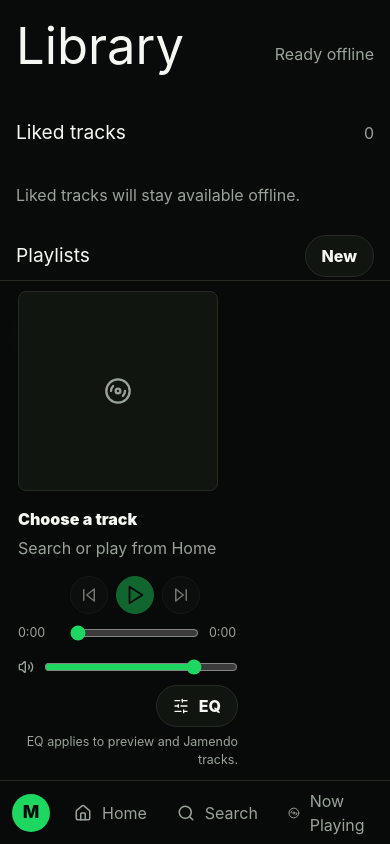
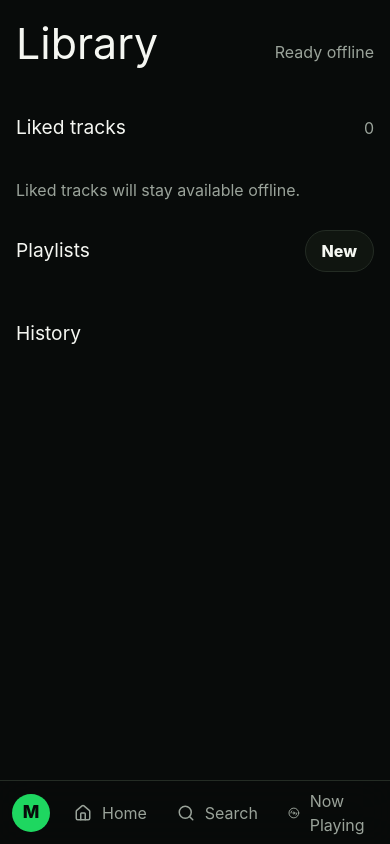
Before and after one commit to Yumekaz/music, a React (Vite) app in the folder client/: page /library in a window 390 px wide. Built offline with nearby package versions, Linux system fonts and the light colour scheme.

Commit message:
Polish hero and responsive playback layout

```diff
--- a/client/index.html
+++ b/client/index.html
@@ -5,6 +5,7 @@
     <meta name="viewport" content="width=device-width, initial-scale=1.0" />
     <meta name="theme-color" content="#0b0f0d" />
     <meta name="description" content="Music App V3" />
+    <link rel="icon" type="image/svg+xml" href="/icons/icon.svg" />
     <title>Music App V3</title>
   </head>
   <body>
--- a/client/src/components/layout/AppShell.jsx
+++ b/client/src/components/layout/AppShell.jsx
@@ -3,13 +3,15 @@ import { OfflineBanner } from "./OfflineBanner.jsx";
 import { Sidebar } from "../sidebar/Sidebar.jsx";
 import { Player } from "../player/Player.jsx";
 import { useOnlineStatus } from "../../hooks/useOnlineStatus.js";
+import { usePlayerStore } from "../../store/playerStore.js";
 
 export function AppShell() {
   const online = useOnlineStatus();
   const location = useLocation();
+  const hasCurrentTrack = usePlayerStore((state) => Boolean(state.currentTrack));
 
   return (
-    <div className="app-shell" data-route={location.pathname}>
+    <div className="app-shell" data-route={location.pathname} data-player={hasCurrentTrack ? "active" : "idle"}>
       <Sidebar />
       <OfflineBanner online={online} />
       <main className="main-surface">
--- a/client/src/components/player/Player.jsx
+++ b/client/src/components/player/Player.jsx
@@ -61,7 +61,9 @@ export function Player({ online }) {
     if (!online && isPlaying) pause();
   }, [isPlaying, online, pause]);
 
-  const disabled = !currentTrack || !online;
+  if (!currentTrack) return null;
+
+  const disabled = !online;
 
   async function handleToggle() {
     if (!currentTrack) return;
--- a/client/src/components/track/TrackCard.jsx
+++ b/client/src/components/track/TrackCard.jsx
@@ -16,10 +16,15 @@ export function TrackCard({ track }) {
 
   return (
     <article className="track-card">
-      <Link to={`/tracks/${track.id}`}>
-        <ImageWithFallback src={track.artworkUrl} alt={track.title} className="track-card-art" />
-      </Link>
-      <div>
+      <div className="track-card-media">
+        <Link to={`/tracks/${track.id}`} className="track-card-art-link">
+          <ImageWithFallback src={track.artworkUrl} alt={track.title} className="track-card-art" />
+        </Link>
+        <button type="button" className="play-button small" onClick={() => startPlayback("youtube")} aria-label={`Play ${track.title}`}>
+          <Play size={17} aria-hidden="true" />
+        </button>
+      </div>
+      <div className="track-card-copy">
         <Link to={`/tracks/${track.id}`} className="track-title">
           {track.title}
         </Link>
@@ -27,9 +32,6 @@ export function TrackCard({ track }) {
           {track.artistName}
         </Link>
       </div>
-      <button type="button" className="play-button small" onClick={() => startPlayback("youtube")} aria-label={`Play ${track.title}`}>
-        <Play size={17} aria-hidden="true" />
-      </button>
     </article>
   );
 }
--- a/client/src/hooks/useYouTubePlayer.js
+++ b/client/src/hooks/useYouTubePlayer.js
@@ -34,11 +34,14 @@ export function useYouTubePlayer({ videoId, isPlaying }) {
     let ytPlayer = null;
 
     if (!containerRef.current) return;
+    const host = containerRef.current;
+    const mount = document.createElement("div");
+    host.replaceChildren(mount);
 
     loadYouTubeAPI().then(() => {
-      if (!isMounted || !containerRef.current) return;
+      if (!isMounted) return;
 
-      ytPlayer = new window.YT.Player(containerRef.current, {
+      ytPlayer = new window.YT.Player(mount, {
         videoId: videoId || "",
         host: "https://www.youtube-nocookie.com",
         playerVars: {
@@ -75,6 +78,7 @@ export function useYouTubePlayer({ videoId, isPlaying }) {
       if (ytPlayer && typeof ytPlayer.destroy === "function") {
         ytPlayer.destroy();
       }
+      host.textContent = "";
       setPlayer(null);
     };
   // eslint-disable-next-line react-hooks/exhaustive-deps
--- a/client/src/styles.css
+++ b/client/src/styles.css
@@ -19,6 +19,7 @@ body {
   min-width: 320px;
   min-height: 100svh;
   background: #080b0a;
+  overflow-x: hidden;
 }
 
 a {
@@ -117,7 +118,12 @@ button:disabled {
 
 .main-surface {
   min-width: 0;
-  padding: 28px 28px 240px;
+  padding: 28px 28px 150px;
+  overflow-x: hidden;
+}
+
+.app-shell[data-player="idle"] .main-surface {
+  padding-bottom: 28px;
 }
 
 .page-stack,
@@ -136,8 +142,7 @@ button:disabled {
   overflow: hidden;
   background:
     linear-gradient(90deg, rgba(8, 11, 10, 0.92), rgba(8, 11, 10, 0.58)),
-    url("https://images.unsplash.com/photo-1507874457470-272b3c8d8ee2?auto=format&fit=crop&w=1800&q=80")
-      center / cover;
+    url("/assets/music-v3-hero.png") center / cover;
 }
 
 .home-copy {
@@ -226,15 +231,29 @@ h2 {
 
 .card-strip {
   display: grid;
-  grid-template-columns: repeat(auto-fill, minmax(180px, 1fr));
+  grid-template-columns: repeat(auto-fit, minmax(min(180px, 100%), 1fr));
   gap: 16px;
+  min-width: 0;
 }
 
 .track-card {
   position: relative;
   display: grid;
   gap: 12px;
-  min-height: 270px;
+  align-content: start;
+  min-width: 0;
+  overflow: hidden;
+}
+
+.track-card-media {
+  position: relative;
+  min-width: 0;
+  aspect-ratio: 16 / 9;
+}
+
+.track-card-art-link {
+  display: block;
+  height: 100%;
 }
 
 .track-card-art,
@@ -249,8 +268,15 @@ h2 {
 }
 
 .track-card-art {
+  height: 100%;
   aspect-ratio: 1;
   border-radius: 8px;
+}
+
+.track-card-copy {
+  display: grid;
+  gap: 4px;
+  min-width: 0;
 }
 
 .track-title {
@@ -267,7 +293,8 @@ h2 {
 .track-card .play-button {
   position: absolute;
   right: 12px;
-  bottom: 74px;
+  bottom: 12px;
+  box-shadow: 0 10px 30px rgba(0, 0, 0, 0.42);
 }
 
 .track-list {
@@ -311,9 +338,20 @@ h2 {
 
 .track-title,
 .track-subtitle {
+  display: block;
   overflow: hidden;
   text-overflow: ellipsis;
   white-space: nowrap;
+}
+
+.track-card .track-title {
+  display: -webkit-box;
+  min-height: 2.5em;
+  line-height: 1.25;
+  overflow: hidden;
+  white-space: normal;
+  -webkit-box-orient: vertical;
+  -webkit-line-clamp: 2;
 }
 
 .track-providers,
@@ -536,10 +574,10 @@ h2 {
   bottom: 0;
   z-index: 30;
   display: grid;
-  grid-template-columns: 200px minmax(160px, 260px) minmax(260px, 1fr) minmax(220px, auto);
+  grid-template-columns: 96px minmax(160px, 260px) minmax(260px, 1fr) minmax(220px, auto);
   align-items: center;
   gap: 16px;
-  min-height: 220px;
+  min-height: 112px;
   padding: 10px 18px;
   border-top: 1px solid #242c24;
   background: rgba(8, 11, 10, 0.95);
@@ -549,16 +587,16 @@ h2 {
 .mini-youtube,
 .mini-empty,
 .mini-artwork {
-  width: 200px;
-  height: 200px;
-  min-width: 200px;
-  min-height: 200px;
+  width: 92px;
+  height: 92px;
+  min-width: 92px;
+  min-height: 92px;
   border-radius: 8px;
 }
 
 .player-media {
-  width: 200px;
-  min-width: 200px;
+  width: 92px;
+  min-width: 92px;
 }
 
 .mini-empty {
@@ -821,14 +859,34 @@ input[type="range"] {
   }
 
   .main-surface {
-    padding: 22px 16px 338px;
+    padding: 22px 16px 220px;
+  }
+
+  .app-shell[data-player="idle"] .main-surface {
+    padding-bottom: 86px;
   }
 
   .player-bar {
     left: 0;
     bottom: 64px;
-    grid-template-columns: 200px minmax(0, 1fr);
-    min-height: 260px;
+    grid-template-columns: 76px minmax(0, 1fr);
+    min-height: 148px;
+    padding: 10px 14px;
+  }
+
+  .mini-youtube,
+  .mini-empty,
+  .mini-artwork,
+  .player-media {
+    width: 72px;
+    min-width: 72px;
+  }
+
+  .mini-youtube,
+  .mini-empty,
+  .mini-artwork {
+    height: 72px;
+    min-height: 72px;
   }
 
   .player-workspace,
@@ -843,12 +901,22 @@ input[type="range"] {
 
 @media (max-width: 760px) {
   h1 {
-    font-size: clamp(2rem, 13vw, 3.4rem);
+    font-size: clamp(2rem, 11vw, 3rem);
+    line-height: 1.02;
   }
 
   .home-hero {
-    min-height: 420px;
+    min-height: 360px;
     padding: 24px;
+    background-position: center right;
+  }
+
+  .main-surface {
+    padding-bottom: 188px;
+  }
+
+  .app-shell[data-player="idle"] .main-surface {
+    padding-bottom: 86px;
   }
 
   .album-header,
@@ -882,11 +950,44 @@ input[type="range"] {
   .player-bar {
     grid-template-columns: minmax(0, 1fr);
     justify-items: start;
-    min-height: 360px;
+    min-height: 104px;
+    gap: 6px;
+    padding: 8px 12px;
+  }
+
+  .player-media {
+    display: none;
+  }
+
+  .player-meta {
+    width: 100%;
+  }
+
+  .player-workspace {
+    width: 100%;
+    display: grid;
+    grid-template-columns: 42px minmax(0, 1fr);
+    align-items: center;
+    gap: 8px;
+  }
+
+  .player-controls .icon-button {
+    display: none;
+  }
+
+  .player-controls .play-button {
+    width: 38px;
+    height: 38px;
   }
 
   .player-controls {
-    justify-content: center;
+    justify-content: start;
+  }
+
+  .progress-wrap {
+    grid-template-columns: 34px minmax(80px, 1fr) 34px;
+    gap: 8px;
+    width: 100%;
   }
 
   .volume-control {
@@ -897,4 +998,8 @@ input[type="range"] {
   .eq-bands {
     grid-template-columns: repeat(4, 1fr);
   }
+
+  .player-tools {
+    display: none;
+  }
 }
```
Also changed, not shown: client/public/assets/music-v3-hero.png (added), 1 other file (tests, documents, lock files or other folders).
